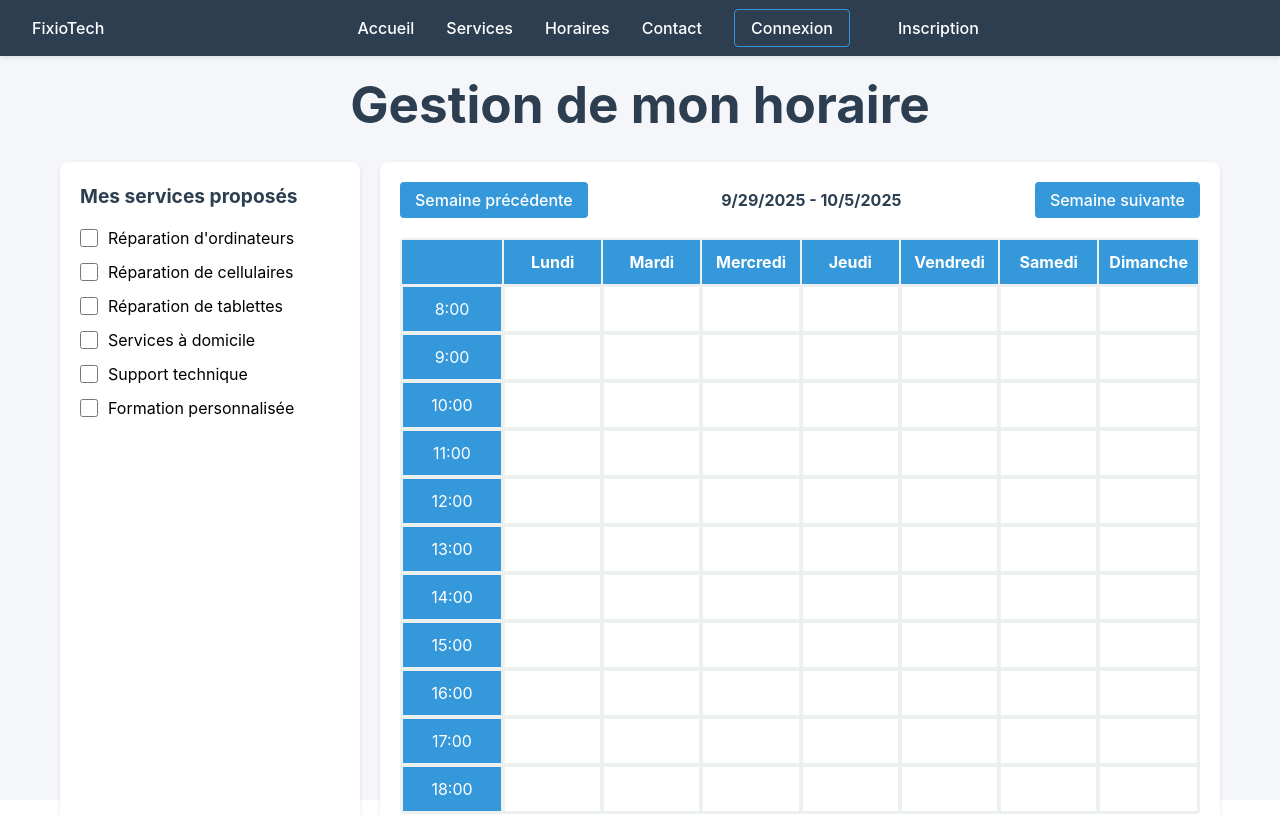
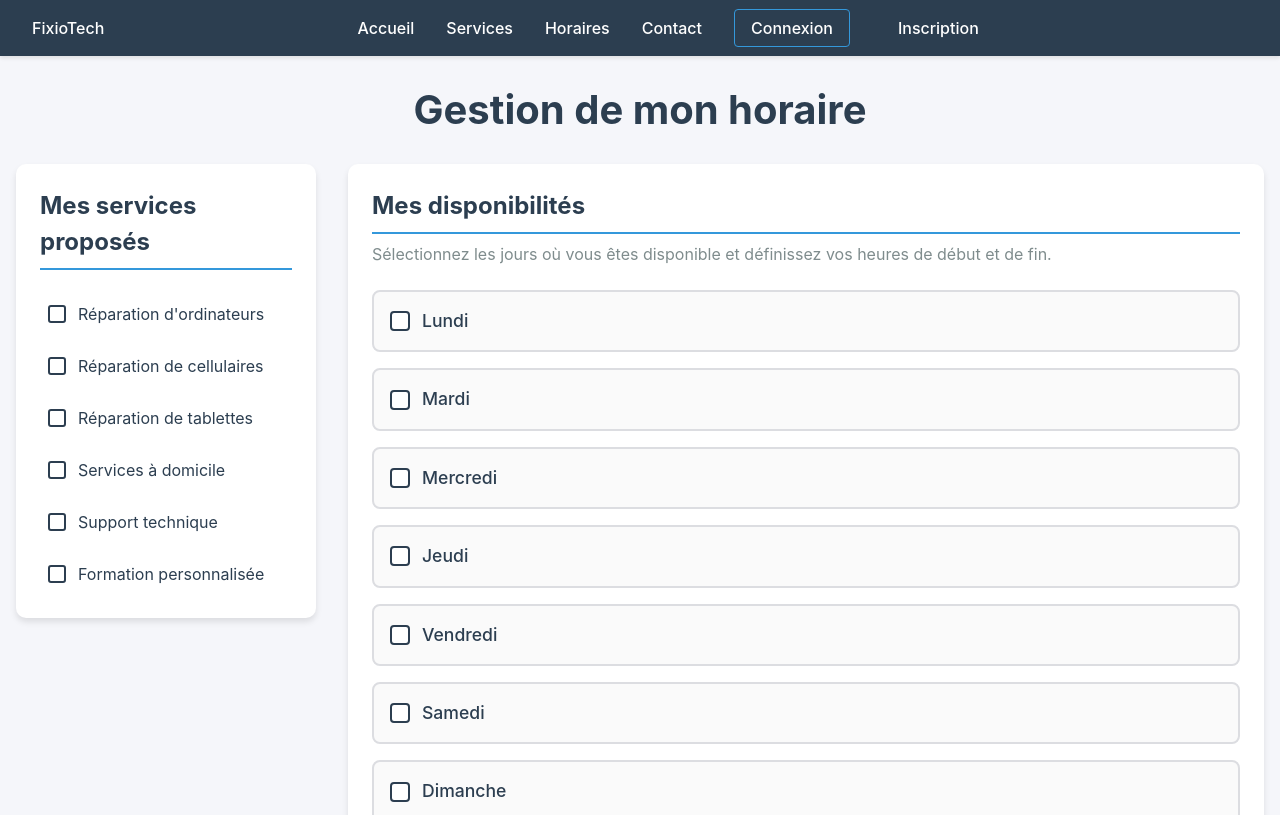
Before and after one commit to CharlouQC/FixioTech, a React (Vite) app: page /horaires in a window 1280 px wide. Shown: the top 815 px of the page. Built offline with nearby package versions, Linux system fonts and the light colour scheme.

Commit message:
[Upd] Page Horaires Restructuration de la page compète selon un principe d'heure début/fin

```diff
--- a/frontend/src/vues/horaires.css
+++ b/frontend/src/vues/horaires.css
@@ -1,20 +1,251 @@
-/* Styles pour la page Horaires */
 .horaires-container {
-  max-width: 1200px;
-  margin: 0 auto;
-  padding: 20px;
+  min-height: calc(100vh - 80px);
+  background-color: #f5f6fa;
+  padding: 2rem 1rem;
 }
 
-.horaires-title {
+.horaires-titres {
   color: #2c3e50;
-  margin-bottom: 30px;
+  font-size: 2.5rem;
+  margin-bottom: 2rem;
+  text-align: center;
+}
+
+.error-message {
+  background-color: #ff6b6b;
+  color: white;
+  padding: 1rem;
+  border-radius: 8px;
+  margin-bottom: 1rem;
+  text-align: center;
+}
+
+.success-message {
+  background-color: #2ecc71;
+  color: white;
+  padding: 1rem;
+  border-radius: 8px;
+  margin-bottom: 1rem;
   text-align: center;
 }
 
 .horaires-grid {
   display: grid;
   grid-template-columns: 1fr;
-  gap: 20px;
+  gap: 2rem;
+  max-width: 1400px;
+  margin: 0 auto;
+}
+
+.services-section {
+  background-color: white;
+  padding: 1.5rem;
+  border-radius: 10px;
+  box-shadow: 0 4px 6px rgba(0, 0, 0, 0.1);
+  height: fit-content;
+}
+
+.services-titres {
+  color: #2c3e50;
+  font-size: 1.5rem;
+  margin-bottom: 1.5rem;
+  border-bottom: 2px solid #3498db;
+  padding-bottom: 0.5rem;
+}
+
+.liste-services {
+  display: flex;
+  flex-direction: column;
+  gap: 0.75rem;
+}
+
+.service-checkbox {
+  display: flex;
+  align-items: center;
+  gap: 0.75rem;
+  color: #2c3e50;
+  padding: 0.5rem;
+  cursor: pointer;
+  transition: background-color 0.3s ease;
+  border-radius: 4px;
+}
+
+.service-checkbox:hover {
+  background-color: #f8f9fa;
+}
+
+.service-checkbox input[type="checkbox"] {
+  width: 18px;
+  height: 18px;
+  cursor: pointer;
+  appearance: none;
+  -webkit-appearance: none;
+  background-color: white;
+  border: 2px solid #2c3e50;
+  border-radius: 3px;
+  position: relative;
+  outline: none;
+}
+
+.service-checkbox input[type="checkbox"]:checked {
+  background-color: white;
+  border-color: #3498db;
+}
+
+.service-checkbox input[type="checkbox"]:checked::after {
+  content: "✓";
+  position: absolute;
+  top: 50%;
+  left: 50%;
+  transform: translate(-50%, -50%);
+  color: #3498db;
+  font-size: 14px;
+  font-weight: bold;
+}
+
+.calendrier-section {
+  background-color: white;
+  padding: 1.5rem;
+  border-radius: 10px;
+  box-shadow: 0 4px 6px rgba(0, 0, 0, 0.1);
+}
+
+.calendrier-titre {
+  color: #2c3e50;
+  font-size: 1.5rem;
+  margin-bottom: 0.5rem;
+  border-bottom: 2px solid #3498db;
+  padding-bottom: 0.5rem;
+}
+
+.calendrier-description {
+  color: #7f8c8d;
+  font-size: 1rem;
+  margin-bottom: 1.5rem;
+}
+
+.disponibilites-liste {
+  display: flex;
+  flex-direction: column;
+  gap: 1rem;
+  margin-bottom: 1.5rem;
+}
+
+.jour-row {
+  border: 2px solid #dcdde1;
+  border-radius: 8px;
+  padding: 1rem;
+  background-color: #fafafa;
+  transition: all 0.3s ease;
+}
+
+.jour-row.jour-actif {
+  border-color: #3498db;
+  background-color: #e3f2fd;
+}
+
+.jour-checkbox {
+  display: flex;
+  align-items: center;
+  gap: 0.75rem;
+  cursor: pointer;
+  color: #2c3e50;
+  font-weight: 500;
+}
+
+.jour-checkbox input[type="checkbox"] {
+  width: 20px;
+  height: 20px;
+  cursor: pointer;
+  appearance: none;
+  -webkit-appearance: none;
+  background-color: white;
+  border: 2px solid #2c3e50;
+  border-radius: 4px;
+  position: relative;
+  outline: none;
+}
+
+.jour-checkbox input[type="checkbox"]:checked {
+  background-color: #3498db;
+  border-color: #3498db;
+}
+
+.jour-checkbox input[type="checkbox"]:checked::after {
+  content: "✓";
+  position: absolute;
+  top: 50%;
+  left: 50%;
+  transform: translate(-50%, -50%);
+  color: white;
+  font-size: 14px;
+  font-weight: bold;
+}
+
+.jour-nom {
+  font-size: 1.1rem;
+}
+
+.heures-container {
+  display: flex;
+  align-items: center;
+  gap: 1rem;
+  margin-top: 0.5rem;
+  padding-left: 2rem;
+}
+
+.heure-groupe {
+  display: flex;
+  flex-direction: column;
+  gap: 0.5rem;
+}
+
+.heure-groupe label {
+  color: #2c3e50;
+  font-size: 0.9rem;
+  font-weight: 500;
+}
+
+.heure-select {
+  padding: 0.5rem 0.75rem;
+  border: 1px solid #dcdde1;
+  border-radius: 4px;
+  font-size: 1rem;
+  background-color: white;
+  color: #2c3e50;
+  cursor: pointer;
+  min-width: 100px;
+}
+
+.heure-select:focus {
+  outline: none;
+  border-color: #3498db;
+  box-shadow: 0 0 0 2px rgba(52, 152, 219, 0.2);
+}
+
+.heure-separateur {
+  font-size: 1.2rem;
+  color: #7f8c8d;
+  margin-top: 1.5rem;
+}
+
+.bouton-enregistrer-horaire {
+  width: 100%;
+  padding: 1rem;
+  background: linear-gradient(135deg, #2ecc71, #27ae60);
+  color: white;
+  border: none;
+  border-radius: 8px;
+  font-size: 1.1rem;
+  font-weight: 500;
+  cursor: pointer;
+  transition: all 0.3s ease;
+}
+
+.bouton-enregistrer-horaire:hover {
+  background: linear-gradient(135deg, #27ae60, #229954);
+  transform: translateY(-2px);
+  box-shadow: 0 4px 12px rgba(46, 204, 113, 0.4);
 }
 
 @media (min-width: 768px) {
@@ -23,152 +254,13 @@
   }
 }
 
-/* Section des services */
-.services-section {
-  background: white;
-  padding: 20px;
-  border-radius: 8px;
-  box-shadow: 0 2px 4px rgba(0, 0, 0, 0.1);
+@media (max-width: 768px) {
+  .heures-container {
+    flex-direction: column;
+    align-items: flex-start;
+    padding-left: 1rem;
+  }
+  .heure-separateur {
+    display: none;
+  }
 }
-
-.services-title {
-  color: #2c3e50;
-  margin-bottom: 15px;
-  font-size: 1.2rem;
-}
-
-.services-list {
-  display: flex;
-  color: black;
-  flex-direction: column;
-  gap: 10px;
-}
-
-.service-checkbox {
-  display: flex;
-  align-items: center;
-  gap: 10px;
-}
-
-.service-checkbox input[type="checkbox"] {
-  width: 18px;
-  height: 18px;
-  cursor: pointer;
-}
-
-/* Section du calendrier */
-.calendar-section {
-  background: white;
-  padding: 20px;
-  border-radius: 8px;
-  box-shadow: 0 2px 4px rgba(0, 0, 0, 0.1);
-}
-
-.week-navigation {
-  display: flex;
-  justify-content: space-between;
-  align-items: center;
-  margin-bottom: 20px;
-}
-
-.week-navigation button {
-  padding: 8px 15px;
-  background-color: #3498db;
-  color: white;
-  border: none;
-  border-radius: 4px;
-  cursor: pointer;
-  transition: background-color 0.3s;
-}
-
-.week-navigation button:hover {
-  background-color: #2980b9;
-}
-
-.current-week {
-  font-weight: bold;
-  color: #2c3e50;
-}
-
-.calendar-grid {
-  display: grid;
-  grid-template-columns: 100px repeat(7, 1fr);
-  gap: 2px;
-  background-color: #ecf0f1;
-  padding: 2px;
-  border-radius: 4px;
-}
-
-.calendar-header {
-  background-color: #3498db;
-  color: white;
-  padding: 10px;
-  text-align: center;
-  font-weight: bold;
-}
-
-.time-slot {
-  background-color: white;
-  padding: 10px;
-  text-align: center;
-  border: 1px solid #ecf0f1;
-}
-
-.time-label {
-  background-color: #3498db;
-  color: white;
-}
-
-.slot-cell {
-  cursor: pointer;
-  transition: background-color 0.3s;
-}
-
-.slot-cell:hover {
-  background-color: #e8f6ff;
-}
-
-.slot-selected {
-  background-color: #2ecc71;
-  color: white;
-}
-
-/* Bouton de sauvegarde */
-.save-button {
-  display: block;
-  width: 100%;
-  padding: 15px;
-  background-color: #2ecc71;
-  color: white;
-  border: none;
-  border-radius: 4px;
-  font-size: 1.1rem;
-  cursor: pointer;
-  margin-top: 20px;
-  transition: background-color 0.3s;
-}
-
-.save-button:hover {
-  background-color: #27ae60;
-}
-
-/* Message d'accès restreint */
-.restricted-access {
-  text-align: center;
-  padding: 50px 20px;
-  background-color: #fff;
-  border-radius: 8px;
-  box-shadow: 0 2px 4px rgba(0, 0, 0, 0.1);
-  margin: 50px auto;
-  max-width: 600px;
-}
-
-.restricted-access h2 {
-  color: #e74c3c;
-  margin-bottom: 15px;
-}
-
-.restricted-access p {
-  color: #7f8c8d;
-  font-size: 1.1rem;
-}
--- a/frontend/src/vues/horaires.jsx
+++ b/frontend/src/vues/horaires.jsx
@@ -2,16 +2,24 @@ import React, { useState } from "react";
 import "./horaires.css";
 
 const Horaires = () => {
-  const [isEmployee] = useState(true);
+  const [isEmploye] = useState(true);
 
   // État pour les services sélectionnés
-  const [selectedServices, setSelectedServices] = useState([]);
+  const [servicesSelectionnes, setServicesSelectionnes] = useState([]);
 
-  // État pour la semaine actuelle
-  const [currentWeek, setCurrentWeek] = useState(new Date());
+  // État pour les horaires par jour (début et fin)
+  const [horairesParJour, setHorairesParJour] = useState({
+    Lundi: { actif: false, debut: "08:00", fin: "17:00" },
+    Mardi: { actif: false, debut: "08:00", fin: "17:00" },
+    Mercredi: { actif: false, debut: "08:00", fin: "17:00" },
+    Jeudi: { actif: false, debut: "08:00", fin: "17:00" },
+    Vendredi: { actif: false, debut: "08:00", fin: "17:00" },
+    Samedi: { actif: false, debut: "08:00", fin: "17:00" },
+    Dimanche: { actif: false, debut: "08:00", fin: "17:00" },
+  });
 
-  // État pour les créneaux horaires sélectionnés
-  const [selectedSlots, setSelectedSlots] = useState([]);
+  const [error, setError] = useState("");
+  const [successMessage, setSuccessMessage] = useState("");
 
   // Liste des services disponibles
   const services = [
@@ -23,11 +31,14 @@ const Horaires = () => {
     "Formation personnalisée",
   ];
 
-  // Génère les heures de travail (8h à 18h)
-  const timeSlots = Array.from({ length: 11 }, (_, i) => `${i + 8}:00`);
+  // Génère les heures disponibles (8h à 18h)
+  const heuresDisponibles = Array.from({ length: 11 }, (_, i) => {
+    const heure = i + 8;
+    return `${heure.toString().padStart(2, "0")}:00`;
+  });
 
   // Génère les jours de la semaine
-  const weekDays = [
+  const joursSemaines = [
     "Lundi",
     "Mardi",
     "Mercredi",
@@ -39,34 +50,93 @@ const Horaires = () => {
 
   // Gère la sélection/déselection des services
   const handleServiceToggle = (service) => {
-    setSelectedServices((prev) =>
+    setServicesSelectionnes((prev) =>
       prev.includes(service)
         ? prev.filter((s) => s !== service)
         : [...prev, service]
     );
   };
 
-  // Gère la sélection/déselection des créneaux horaires
-  const handleSlotClick = (day, time) => {
-    const slotId = `${day}-${time}`;
-    setSelectedSlots((prev) =>
-      prev.includes(slotId)
-        ? prev.filter((slot) => slot !== slotId)
-        : [...prev, slotId]
-    );
+  // Gère l'activation/désactivation d'un jour
+  const handleJourToggle = (jour) => {
+    setHorairesParJour((prev) => ({
+      ...prev,
+      [jour]: {
+        ...prev[jour],
+        actif: !prev[jour].actif,
+      },
+    }));
   };
 
-  // Fonction pour changer de semaine
-  const changeWeek = (direction) => {
-    setCurrentWeek((prev) => {
-      const newDate = new Date(prev);
-      newDate.setDate(newDate.getDate() + (direction === "next" ? 7 : -7));
-      return newDate;
-    });
+  // Gère le changement d'heure de début
+  const handleHeureDebutChange = (jour, heure) => {
+    setHorairesParJour((prev) => ({
+      ...prev,
+      [jour]: {
+        ...prev[jour],
+        debut: heure,
+      },
+    }));
+  };
+
+  // Gère le changement d'heure de fin
+  const handleHeureFinChange = (jour, heure) => {
+    setHorairesParJour((prev) => ({
+      ...prev,
+      [jour]: {
+        ...prev[jour],
+        fin: heure,
+      },
+    }));
+  };
+
+  // Sauvegarde l'horaire
+  const handleSauvegarder = async () => {
+    setError("");
+    setSuccessMessage("");
+
+    // Validation : au moins un service sélectionné
+    if (servicesSelectionnes.length === 0) {
+      setError("Veuillez sélectionner au moins un service");
+      return;
+    }
+
+    // Validation : au moins un jour actif
+    const joursActifs = Object.entries(horairesParJour).filter(
+      // eslint-disable-next-line no-unused-vars
+      ([_, data]) => data.actif
+    );
+
+    if (joursActifs.length === 0) {
+      setError("Veuillez sélectionner au moins un jour de disponibilité");
+      return;
+    }
+
+    // Validation : vérifier que l'heure de fin est après l'heure de début
+    for (const [jour, data] of joursActifs) {
+      if (data.actif && data.debut >= data.fin) {
+        setError(
+          `Erreur pour ${jour} : L'heure de fin doit être après l'heure de début`
+        );
+        return;
+      }
+    }
+
+    try {
+      // TODO: Appel à l'API backend pour sauvegarder l'horaire
+      // await saveHoraire({ services: servicesSelectionnes, horaires: horairesParJour });
+
+      // Simulation d'un appel API
+      await new Promise((resolve) => setTimeout(resolve, 1000));
+
+      setSuccessMessage("Votre horaire a été enregistré avec succès !");
+    } catch (err) {
+      setError(err.message || "Erreur lors de l'enregistrement de l'horaire");
+    }
   };
 
   // Si l'utilisateur n'est pas un employé, affiche un message d'accès restreint
-  if (!isEmployee) {
+  if (!isEmploye) {
     return (
       <div className="restricted-access">
         <h2>Accès Restreint</h2>
@@ -75,29 +145,25 @@ const Horaires = () => {
     );
   }
 
-  // Format de la date pour l'affichage
-  const formatWeekDisplay = (date) => {
-    const start = new Date(date);
-    start.setDate(start.getDate() - start.getDay() + 1);
-    const end = new Date(start);
-    end.setDate(end.getDate() + 6);
-    return `${start.toLocaleDateString()} - ${end.toLocaleDateString()}`;
-  };
-
   return (
     <div className="horaires-container">
-      <h1 className="horaires-title">Gestion de mon horaire</h1>
+      <h1 className="horaires-titres">Gestion de mon horaire</h1>
+
+      {error && <div className="error-message">{error}</div>}
+      {successMessage && (
+        <div className="success-message">{successMessage}</div>
+      )}
 
       <div className="horaires-grid">
         {/* Section des services */}
         <div className="services-section">
-          <h2 className="services-title">Mes services proposés</h2>
-          <div className="services-list">
+          <h2 className="services-titres">Mes services proposés</h2>
+          <div className="liste-services">
             {services.map((service) => (
               <label key={service} className="service-checkbox">
                 <input
                   type="checkbox"
-                  checked={selectedServices.includes(service)}
+                  checked={servicesSelectionnes.includes(service)}
                   onChange={() => handleServiceToggle(service)}
                 />
                 {service}
@@ -106,46 +172,84 @@ const Horaires = () => {
           </div>
         </div>
 
-        {/* Section du calendrier */}
-        <div className="calendar-section">
-          <div className="week-navigation">
-            <button onClick={() => changeWeek("prev")}>
-              Semaine précédente
-            </button>
-            <span className="current-week">
-              {formatWeekDisplay(currentWeek)}
-            </span>
-            <button onClick={() => changeWeek("next")}>Semaine suivante</button>
-          </div>
+        {/* Section des disponibilités */}
+        <div className="calendrier-section">
+          <h2 className="calendrier-titre">Mes disponibilités</h2>
+          <p className="calendrier-description">
+            Sélectionnez les jours où vous êtes disponible et définissez vos
+            heures de début et de fin.
+          </p>
 
-          <div className="calendar-grid">
-            <div className="calendar-header"></div>
-            {weekDays.map((day) => (
-              <div key={day} className="calendar-header">
-                {day}
+          <div className="disponibilites-liste">
+            {joursSemaines.map((jour) => (
+              <div
+                key={jour}
+                className={`jour-row ${
+                  horairesParJour[jour].actif ? "jour-actif" : ""
+                }`}
+              >
+                <div className="jour-checkbox-container">
+                  <label className="jour-checkbox">
+                    <input
+                      type="checkbox"
+                      checked={horairesParJour[jour].actif}
+                      onChange={() => handleJourToggle(jour)}
+                    />
+                    <span className="jour-nom">{jour}</span>
+                  </label>
+                </div>
+
+                {horairesParJour[jour].actif && (
+                  <div className="heures-container">
+                    <div className="heure-groupe">
+                      <label htmlFor={`debut-${jour}`}>Début</label>
+                      <select
+                        id={`debut-${jour}`}
+                        value={horairesParJour[jour].debut}
+                        onChange={(e) =>
+                          handleHeureDebutChange(jour, e.target.value)
+                        }
+                        className="heure-select"
+                      >
+                        {heuresDisponibles.map((heure) => (
+                          <option key={heure} value={heure}>
+                            {heure}
+                          </option>
+                        ))}
+                      </select>
+                    </div>
+
+                    <span className="heure-separateur">—</span>
+
+                    <div className="heure-groupe">
+                      <label htmlFor={`fin-${jour}`}>Fin</label>
+                      <select
+                        id={`fin-${jour}`}
+                        value={horairesParJour[jour].fin}
+                        onChange={(e) =>
+                          handleHeureFinChange(jour, e.target.value)
+                        }
+                        className="heure-select"
+                      >
+                        {heuresDisponibles.map((heure) => (
+                          <option key={heure} value={heure}>
+                            {heure}
+                          </option>
+                        ))}
+                      </select>
+                    </div>
+                  </div>
+                )}
               </div>
-            ))}
-
-            {timeSlots.map((time) => (
-              <React.Fragment key={time}>
-                <div className="time-slot time-label">{time}</div>
-                {weekDays.map((day) => {
-                  const slotId = `${day}-${time}`;
-                  return (
-                    <div
-                      key={`${day}-${time}`}
-                      className={`time-slot slot-cell ${
-                        selectedSlots.includes(slotId) ? "slot-selected" : ""
-                      }`}
-                      onClick={() => handleSlotClick(day, time)}
-                    ></div>
-                  );
-                })}
-              </React.Fragment>
             ))}
           </div>
 
-          <button className="save-button">Enregistrer mon horaire</button>
+          <button
+            className="bouton-enregistrer-horaire"
+            onClick={handleSauvegarder}
+          >
+            Enregistrer mon horaire
+          </button>
         </div>
       </div>
     </div>
```
